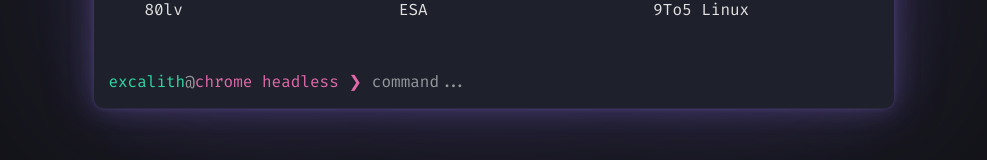
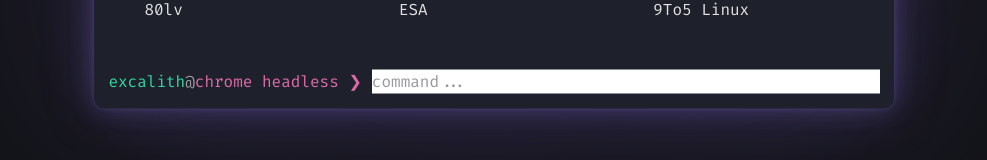
Before and after one commit to excalith/excalith-start-page, a Next.js app: page / in a window 1280 px wide. Shown: the part 520-680 px from the top of the page, without its empty margins (146-1133 px from the left). Built offline with nearby package versions, Linux system fonts and the light colour scheme; some icons are missing.

Commit message:
Fix input background color

```diff
--- a/src/components/Search.js
+++ b/src/components/Search.js
@@ -34,7 +34,7 @@ const Search = ({ prompt, commandChange }) => {
 		<div id="search" className="flex">
 			<Prompt />
 			<input
-				className={`grow inline-block bg-window-color text-white outline-none appearance-none shadow-none ml-2.5 caret-${prompt.caretColor}`}
+				className={`grow inline-block bg-transparent text-white outline-none appearance-none shadow-none ml-2.5 caret-${prompt.caretColor}`}
 				type="text"
 				onChange={commandChange}
 				placeholder={settings.prompt.placeholder}
```
